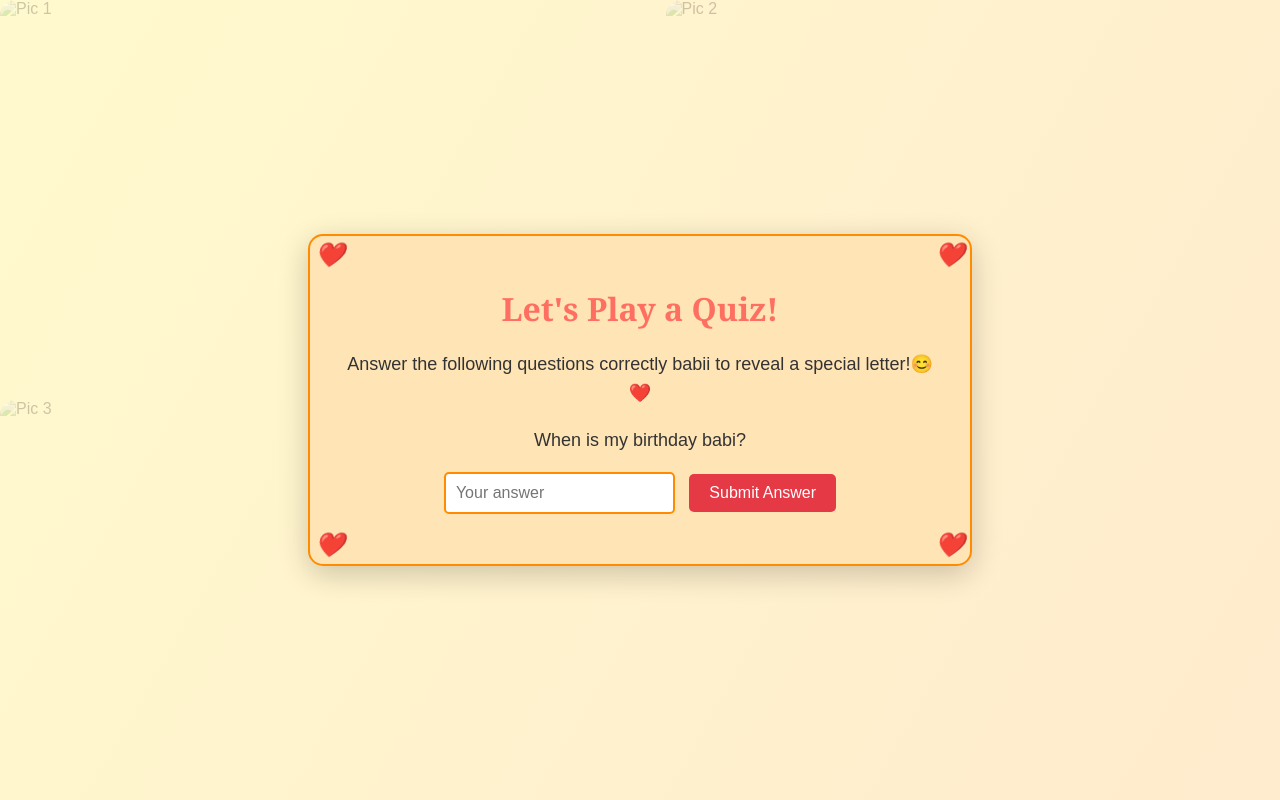
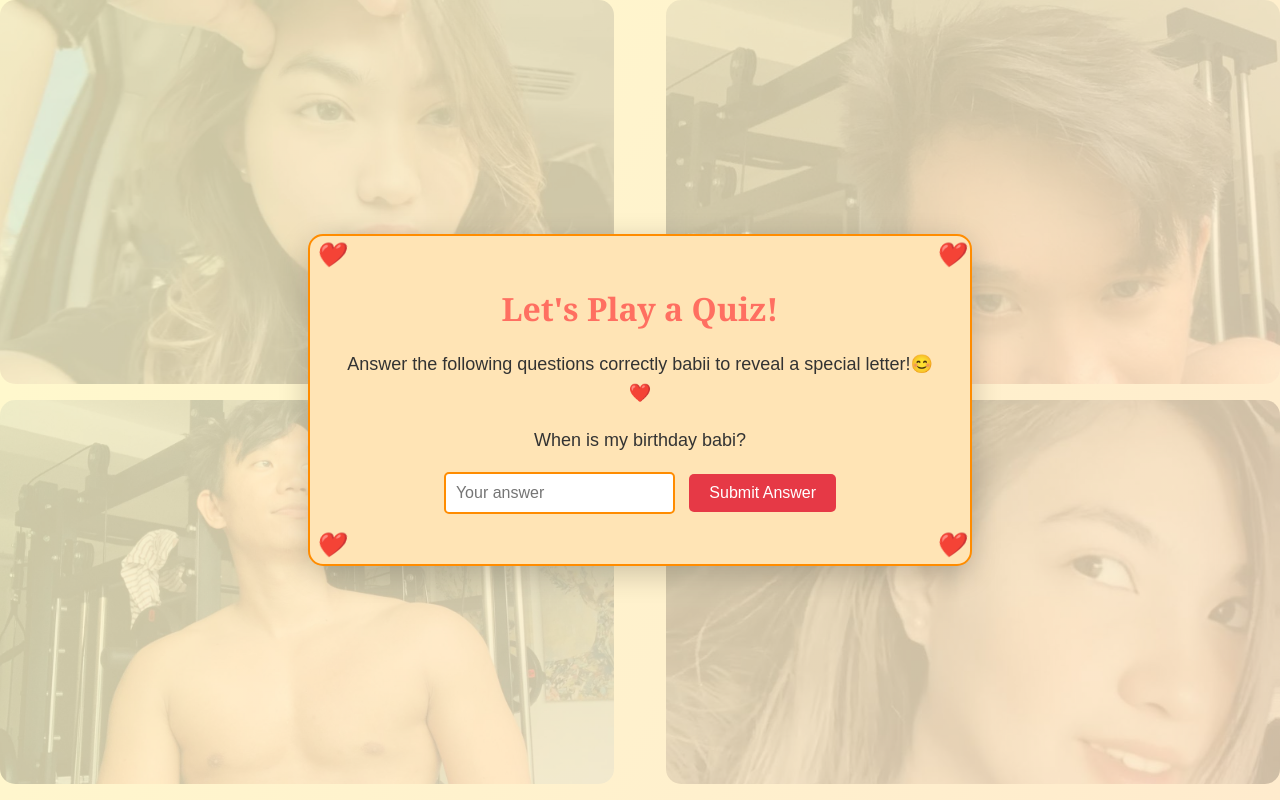
Before and after one commit to andrexxu24/babi, a plain HTML site: page index.html in a window 1280 px wide. Drawn offline with Linux system fonts and the light colour scheme.

Commit message:
Update index.html

```diff
--- a/index.html
+++ b/index.html
@@ -203,10 +203,10 @@
 
 <!-- Background images -->
 <div class="background-images">
-    <img src="images/babi1.jpg" alt="Pic 1" onerror="this.onerror=null; this.src='images/placeholder.png';">
-    <img src="images/babi2.jpg" alt="Pic 2" onerror="this.onerror=null; this.src='images/placeholder.png';">
-    <img src="images/babi3.jpg" alt="Pic 3" onerror="this.onerror=null; this.src='images/placeholder.png';">
-    <img src="images/babi4.jpg" alt="Pic 4" onerror="this.onerror=null; this.src='images/placeholder.png';">
+    <img src="babi1.jpg" alt="Pic 1" onerror="this.onerror=null; this.src='images/placeholder.png';">
+    <img src="babi2.jpg" alt="Pic 2" onerror="this.onerror=null; this.src='images/placeholder.png';">
+    <img src="babi3.jpg" alt="Pic 3" onerror="this.onerror=null; this.src='images/placeholder.png';">
+    <img src="babi4.jpg" alt="Pic 4" onerror="this.onerror=null; this.src='images/placeholder.png';">
 </div>
 
 <div class="confetti" id="confetti"></div>
```
